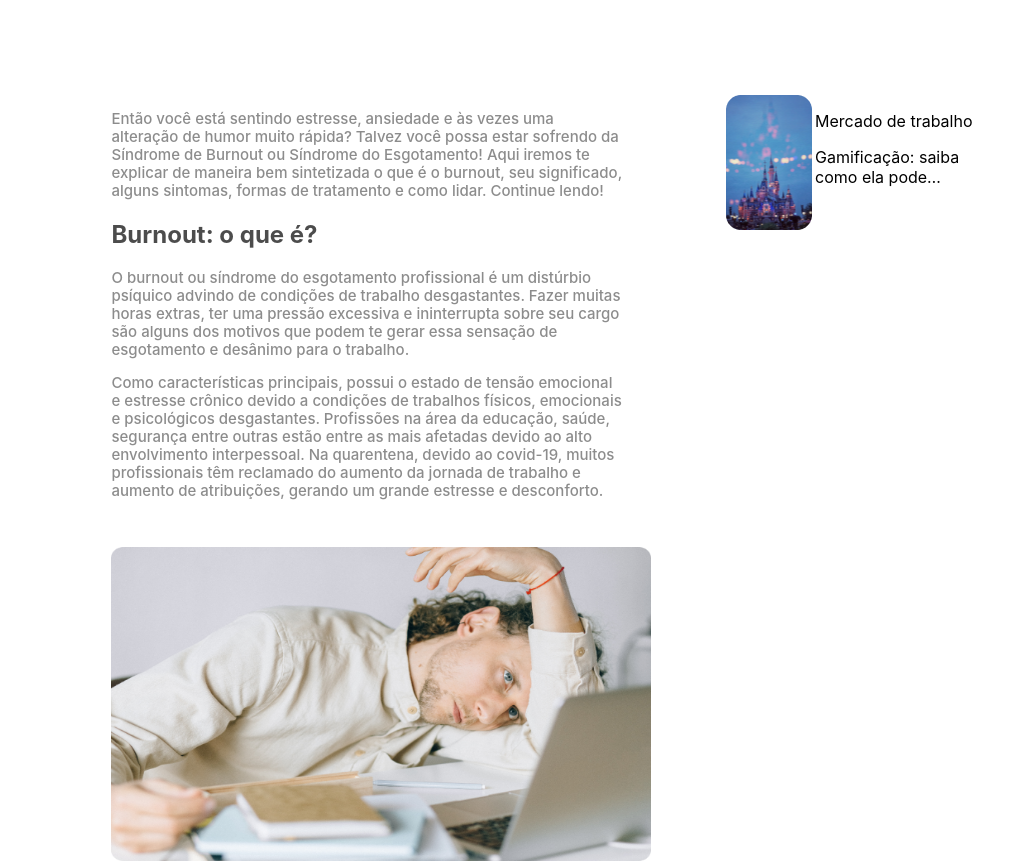
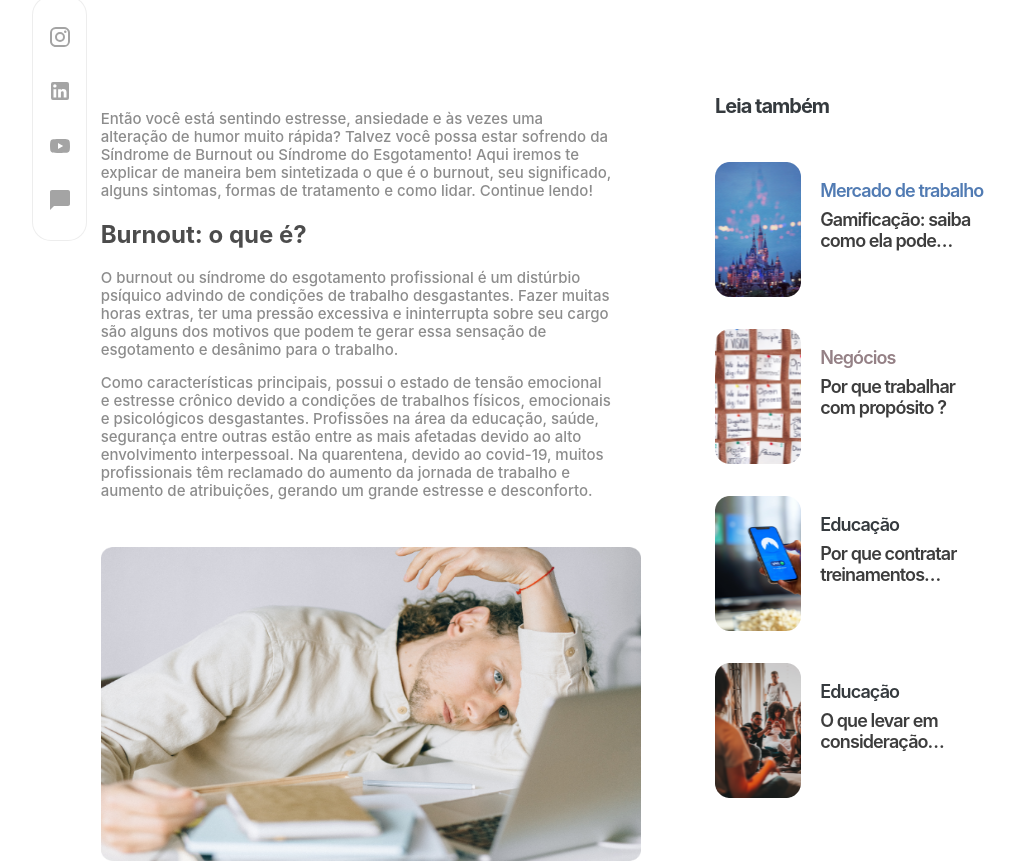
Before and after one commit to DaviSant0s/telos-news, a React (Create React App) app: page / in a window 1280 px wide. Shown: the part 733-1596 px from the top of the page, without its empty margins (98-1113 px from the left). Built offline with nearby package versions, Linux system fonts and the light colour scheme.

Commit message:
feat(cards): inserção do restante dos cards da pargina de notícias

```diff
--- a/src/components/cardsRead/index.css
+++ b/src/components/cardsRead/index.css
@@ -1,14 +1,54 @@
 .card-content{
     display: flex;
+    flex-direction: column;
+    gap: 2em;
+    background-color: transparent;
+}
+
+.title-read{
+    color: #353A3E;
+    text-align: left;
+
+    font-style: normal;
+    font-weight: 700;
+    font-size: 20px;
+    line-height: 23px;
+    letter-spacing: -0.05em;
+
+    margin-bottom: 0.6em;
+
+}
+
+.img-card{
+    background-color: transparent;
+    display: flex;
     flex-direction: row;
-    justify-content: center;
+    justify-content: left;
+}
+
+.read{
+    margin-left: 1em;
 }
 
 .read > p{
     text-align: left;
+    font-style: normal;
+    font-weight: 600;
+    font-size: 18px;
+    line-height: 21px;
+    letter-spacing: -0.05em;
+    cursor: pointer;
+
+    color: #3D3D3D;
 }
 
-.card-content > img{
+.read > .title{
+    color: #353A3E;
+    cursor: pointer;
+    margin-bottom: -10px;
+}
+
+.img-card > img{
     width: 86px;
     height: 135px;
 }
--- a/src/components/cardsRead/index.jsx
+++ b/src/components/cardsRead/index.jsx
@@ -1,14 +1,41 @@
 import React from 'react'
 import './index.css'
 import image1 from './image1.png'
+import image2 from './image2.png'
+import image3 from './image3.png'
+import image4 from './image4.png'
 
 export default function CardsRead() {
   return (
     <div className='card-content'>
-        <img src={image1} alt="imagem1" />
-        <div className='read'>
-            <p>Mercado de trabalho</p>
-            <p>Gamificação: saiba <br/>como ela pode… </p>
+        <div className='title-read'>Leia também</div>
+        <div className='image1 img-card'>
+            <img src={image1} alt="imagem1" />
+            <div className='read'>
+                <p style={{color: '#517BB3'}} className='title'>Mercado de trabalho</p>
+                <p>Gamificação: saiba <br/>como ela pode… </p>
+            </div>
+        </div>
+        <div className='image2 img-card'>
+            <img src={image2} alt="imagem2" />
+            <div className='read'>
+                <p style={{color: '#958186'}} className='title'>Negócios</p>
+                <p>Por que trabalhar <br/>com propósito ?</p>
+            </div>
+        </div>
+        <div className='image3 img-card'>
+            <img src={image3} alt="imagem3" />
+            <div className='read'>
+                <p className='title'>Educação</p>
+                <p>Por que contratar <br/>treinamentos…</p>
+            </div>
+        </div>
+        <div className='image4 img-card'>
+            <img src={image4} alt="imagem4" />
+            <div className='read'>
+                <p className='title'>Educação</p>
+                <p>O que levar em <br/>consideração…</p>
+            </div>
         </div>
     </div>
   )
--- a/src/components/headerNews/index.jsx
+++ b/src/components/headerNews/index.jsx
@@ -29,7 +29,7 @@ export default function HeaderNews() {
         <div className='usuario'>
             <img src={usuario} alt="usuario" />
             <p className='nome'>John Doe</p>
-            <p className='duracao'>Tempo de leitura: 10 minutos</p>
+            <p className='duracao'>Tempo de leitura: <b>10 minutos</b></p>
         </div>
     </div>
   )
--- a/src/components/socialMedia/index.css
+++ b/src/components/socialMedia/index.css
@@ -11,8 +11,8 @@
     position: absolute;
     width: 55px;
     height: 245px;
-    left: 100px;
-    top: 816px;
+    left: 130px;
+    top: 729px;
 
     background: #FFFFFF;
     border: 1px solid rgba(0, 0, 0, 0.07);
--- a/src/pages/postNews/index.jsx
+++ b/src/pages/postNews/index.jsx
@@ -8,7 +8,7 @@ export default function PostNews() {
   return (
     <div className='post-container'>
         <div className='post-content'>
-            {/* <SocialMedia/> */}
+            <SocialMedia/>
             <News/>
             <CardsRead/>
         </div>
```
